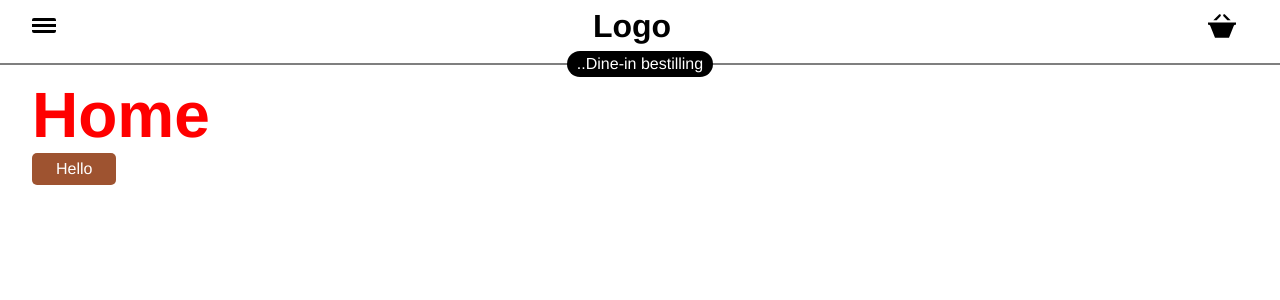
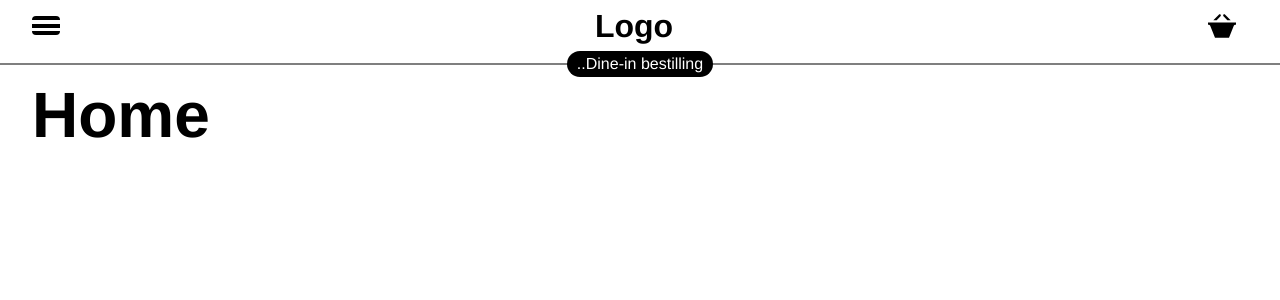
Before and after one commit to rasmusleth/odin-react-shopping-cart, a React (Vite) app: page / in a window 1280 px wide. Shown: the top 300 px of the page. Built offline with nearby package versions, Linux system fonts and the light colour scheme.

Commit message:
Add small UI changes incl formating more prices

```diff
--- a/src/components/Cart/Cart.jsx
+++ b/src/components/Cart/Cart.jsx
@@ -2,6 +2,7 @@ import PropTypes from "prop-types";
 import styles from "./cart.module.css";
 import CartButton from "./CartButton";
 import { useOutletContext } from "react-router-dom";
+import { formatPrice } from "../../assets/javascript/calculationHelper";
 
 const CartItem = ({ item }) => {
   return (
@@ -28,7 +29,7 @@ const CartItem = ({ item }) => {
               {item.ingredients.added.map((ingredient) => {
                 return (
                   <li key={ingredient.name}>
-                    `${ingredient.name} ${ingredient.price} kr.`
+                    {ingredient.name} {`(${formatPrice(ingredient.price)})`}
                   </li>
                 );
               })}
@@ -47,7 +48,7 @@ const CartItem = ({ item }) => {
           </div>
         )}
 
-        <div className={styles.cartItemPrice}>{item.price}</div>
+        <div className={styles.cartItemPrice}>{formatPrice(item.price)}</div>
       </div>
       <div className={styles.cartItemRight}>
         <img className={styles.cartItemImage} src={item.image} alt="" />
--- a/src/components/Home/Home.jsx
+++ b/src/components/Home/Home.jsx
@@ -4,7 +4,6 @@ const Home = () => {
   return (
     <>
       <h1 className={styles.title}>Home</h1>
-      <button className="btn btnPrimary">Hello</button>
     </>
   );
 };
--- a/src/components/Home/home.module.css
+++ b/src/components/Home/home.module.css
@@ -1,3 +1,3 @@
 .title {
-  color: red;
+  color: var(--color-neutral-600);
 }
--- a/src/components/MenuItem/MenuItem.jsx
+++ b/src/components/MenuItem/MenuItem.jsx
@@ -37,9 +37,9 @@ const IngredientItem = ({ ingredient, isExtra, onClick, ingredientsState }) => {
         <p>{ingredient.name}</p>
       </span>
       {isExtra && (
-        <p
-          className={styles.menuItemIngredientPrice}
-        >{`+ ${ingredient.price} kr.`}</p>
+        <p className={styles.menuItemIngredientPrice}>
+          + {formatPrice(ingredient.price)}
+        </p>
       )}
     </div>
   );
@@ -296,7 +296,7 @@ const MenuItem = ({ item, onClose, modalIsOpen, setCart }) => {
           <div className={styles.menuItemContentWrapper}>
             <span className={styles.menuItemCategory}>{item.category}</span>
             <h2 className={`heading-style-h4`}>{item.title}</h2>
-            <p className={styles.menuItemPrice}>{item.price} kr.</p>
+            <p className={styles.menuItemPrice}>{formatPrice(item.price)}</p>
             <p className={styles.menuItemDescription}>{item.description}</p>
             <div className={styles.spacerSmall}></div>
 
--- a/src/components/Navigation/navigation.module.css
+++ b/src/components/Navigation/navigation.module.css
@@ -12,12 +12,12 @@ header {
 .menuIcon {
   display: flex;
   flex-direction: column;
-  gap: 0.1875rem;
-  width: 1.5rem;
-  border-radius: 0.125rem;
+  gap: 0.2rem;
+  width: 1.75rem;
   overflow: hidden;
   transition: opacity 200ms ease-out;
   cursor: pointer;
+  border-radius: 0.25rem;
 }
 
 .menuIcon:hover {
@@ -26,7 +26,7 @@ header {
 
 .menuIconBar {
   width: 100%;
-  height: 0.1875rem;
+  height: 0.25rem;
   background-color: var(--color-neutral-600);
 }
 
@@ -85,7 +85,7 @@ header {
   min-width: 1rem;
   min-height: 1rem;
   max-height: 1.5rem;
-  padding: 0.25rem 0.25rem;
+  padding: 0.25rem 0.35rem;
   border-radius: 100%;
   font-size: 0.75rem;
   font-weight: bold;
```
